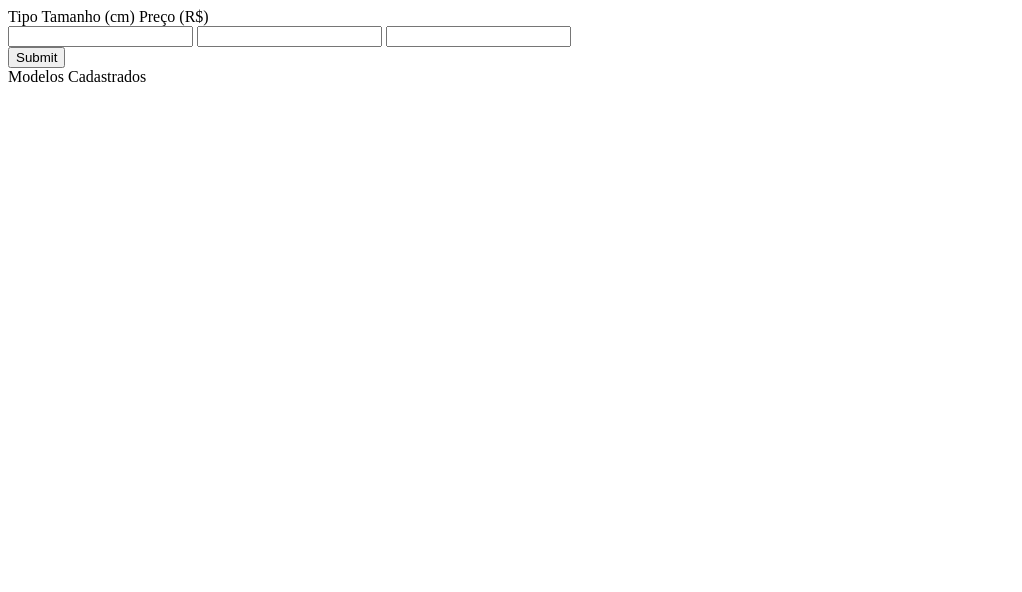
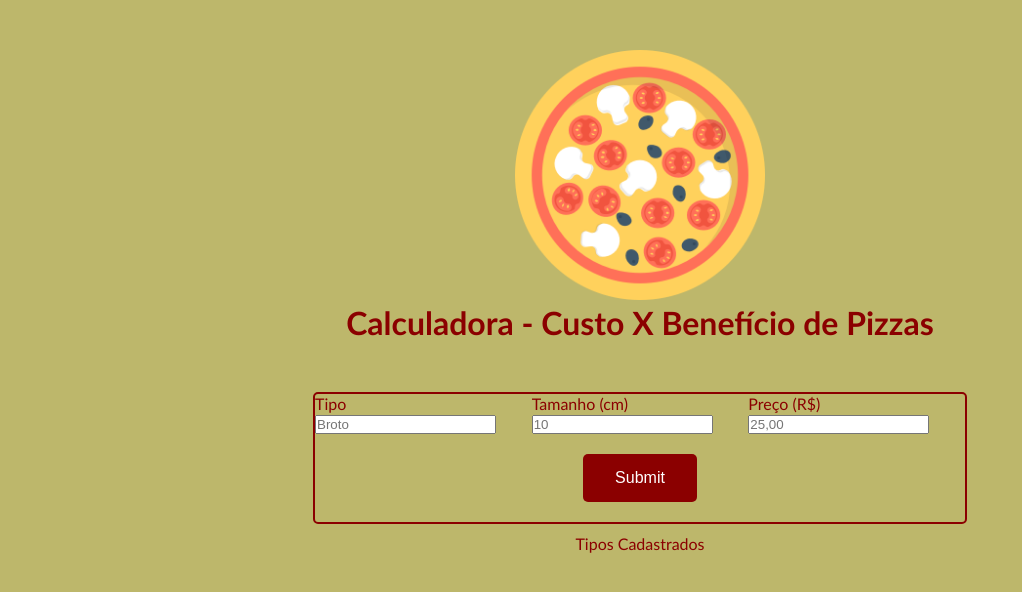
Before and after one commit to luismallmann/Entra21_Exerc-cios_JavaScript, a plain HTML site: page desafioPizzaria/index.html in a window 1280 px wide. Shown: the whole page, without its empty margins (0-1022 px from the left). Drawn offline with Linux system fonts and the light colour scheme.

Commit message:
Continnuacao projeto Pizzaria. Parte CSS>

```diff
--- a/desafioPizzaria/index.html
+++ b/desafioPizzaria/index.html
@@ -6,24 +6,95 @@
     <meta name="viewport" content="width=device-width, initial-scale=1.0">
     <title>Document</title>
     <style>
-
+              *{
+                margin: 0;
+                padding: 0;
+            }
+            body{
+                padding-top: 50px;
+                display: flex;
+                background-color: darkkhaki;
+                font-family: 'Gill Sans', 'Gill Sans MT', Calibri, 'Trebuchet MS', sans-serif;
+                color: darkred;
+            }
+            form{
+                align-items: center;
+                flex-direction: row;
+                margin: 0 auto;
+                border:2px solid ;
+                border-radius: 5px;
+                width: 80%;
+                max-width: 650px;
+                min-width: 550px;
+            }
+            .secao{
+                display: flex;
+                justify-content: space-evenly;
+            }
+            .coluna{
+                flex: 1;
+                justify-content: space-evenly;
+            }
+            .linha{
+                width: 100%;
+            }
+            .button{
+                background-color: darkred;
+                border-radius: 5px;
+                border: none;
+                color: white;
+                padding: 15px 32px;
+                text-align: center;
+                text-decoration: none;
+                display: inline-block;
+                font-size: 16px;
+            }
     </style>
 </head>
 <body>
+    <div class="linha">
+        <div class="linha" style="text-align: center">
+            <img src="img/logo.png" alt="logo pizza" height="250px">
+            <h5 style="font-size: 32px;">Calculadora - Custo X Benefício de Pizzas</h5>
+        </div>
+        <div class="linha" style="padding-top: 50px">
             <form action="">
-        <div>
+                <div class="linha">
+                    <section class="secao">
+                        <div class="coluna">
                             <text>Tipo</text>
+                        </div>
+                        <div class="coluna">
                             <text>Tamanho (cm)</text>
+                        </div>
+                        <div class="coluna">
                             <text>Preço (R$)</text>
                         </div>
-        <div>
-            <input type="text" name="nmTipo" id="idTipo">
-            <input type="number" name="nmTamanhoBroto" id="idTamanhoBroto" min="0">
-            <input type="number" name="nmPrecoBroto" id="nmPrecoBroto" min="0">
+                    </section>
                 </div>
-        <input type="submit" id="idCadastrar" name="nmCadastrar">
+                <div class="linha">
+                    <section class="secao">
+                        <div class="coluna">
+                            <input type="text" name="nmTipo" id="idTipo" placeholder="Broto">
+                        </div>
+                        <div class="coluna">
+                            <input type="number" name="nmTamanhoBroto" id="idTamanhoBroto" min="0" placeholder="10">
+                        </div>
+                        <div class="coluna">
+                            <input type="number" name="nmPrecoBroto" id="nmPrecoBroto" min="0" placeholder="25,00" step="0.50">
+                        </div>
+                    </section>
+                    </div>
+                    <div class="linha" style="text-align: center; padding-top: 20px; padding-bottom: 20px;">
+                        <input type="submit" class="button" id="idCadastrar" name="nmCadastrar">
+                    </div>
              </form>
-    <label for="idCastradas">Modelos Cadastrados</label>
+        </div>
+
+        <div class="linha" style="text-align: center; padding-top: 10px;">
+            <label for="idCastradas">Tipos Cadastrados</label>
             <output id="idCadastradas"></output>
+        </div>
+    </div>
 </body>
 </html>
```
Also changed, not shown: apiBacen/conversor.html (+2 -4 lines), desafioPizzaria/img/logo.png (added). Lines whose indentation alone changed are shown as unchanged.
